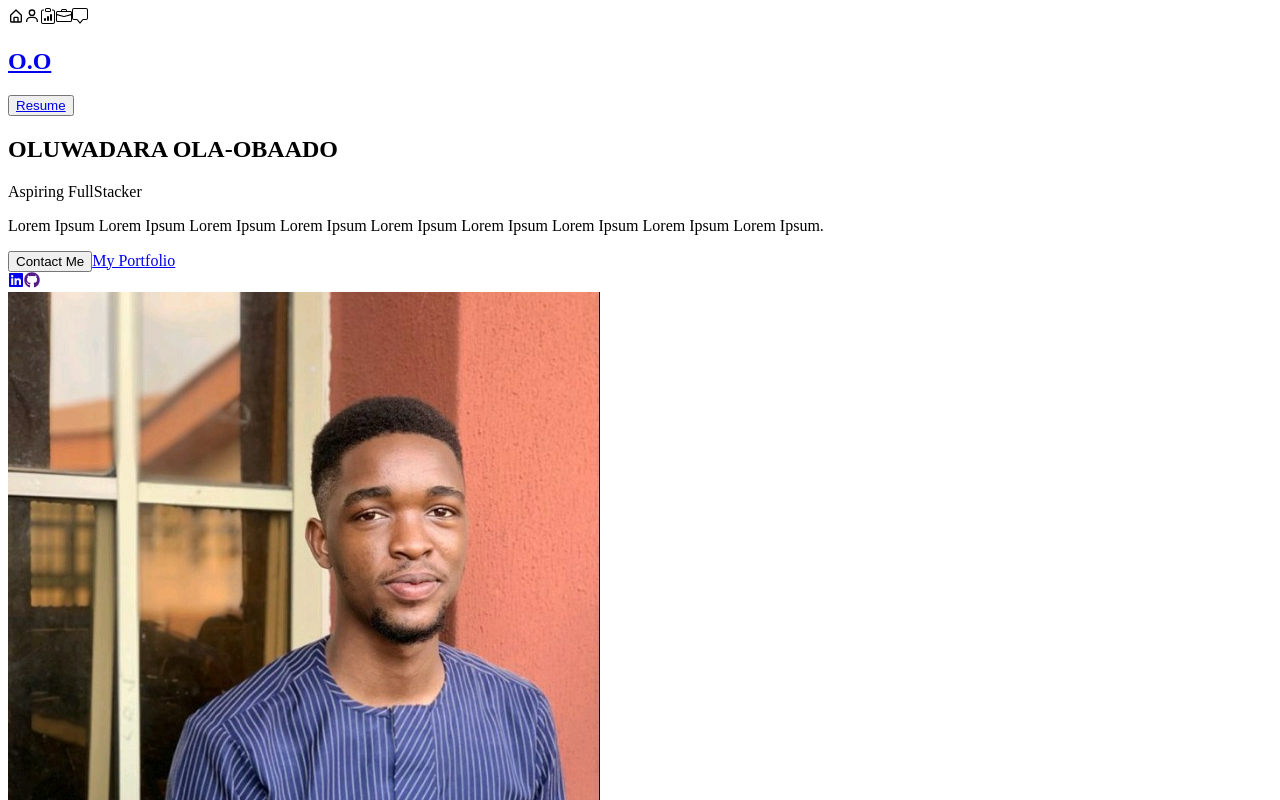
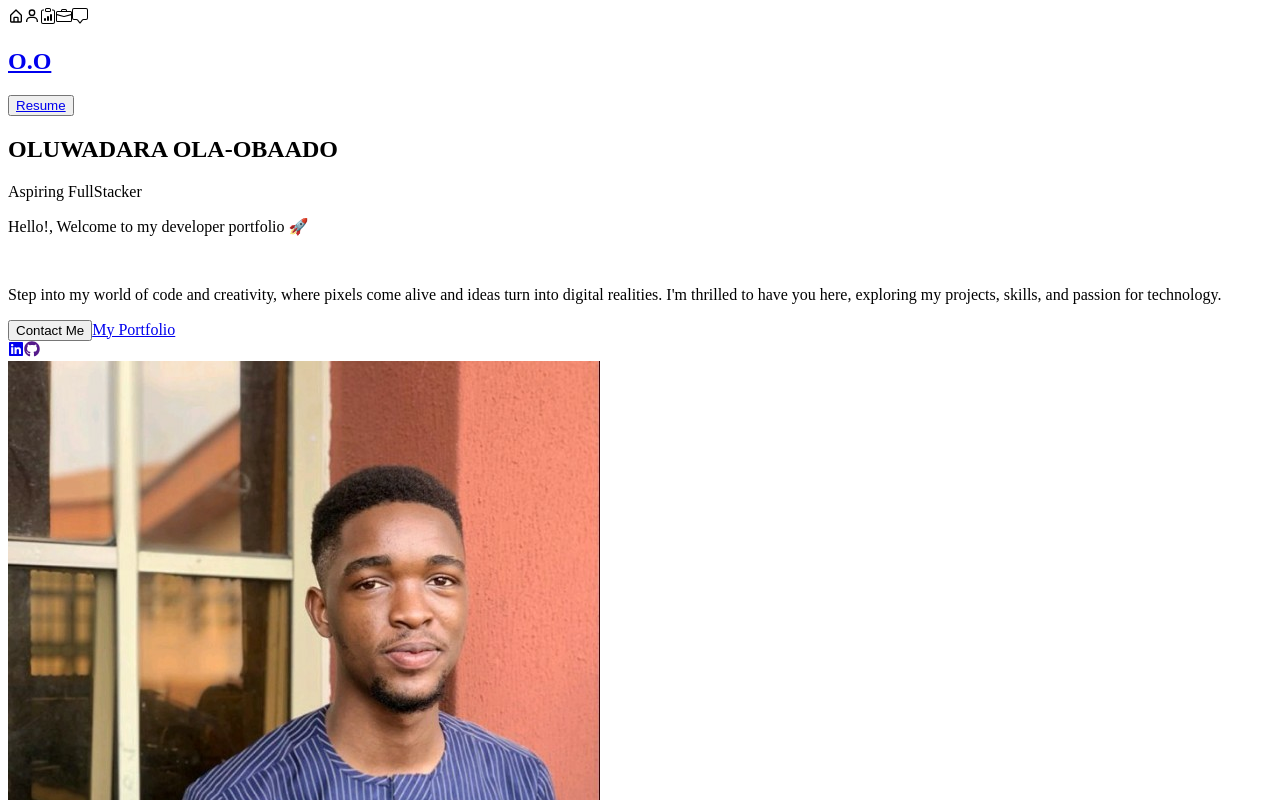
Before and after one commit to Andreyhuey/portfolio, a Next.js app: page / in a window 1280 px wide. Shown: the top 800 px of the page. Built offline with nearby package versions, Linux system fonts and the light colour scheme; a web font is replaced by a local one.

Commit message:
banner component completed

```diff
--- a/src/components/Banner.jsx
+++ b/src/components/Banner.jsx
@@ -27,12 +27,7 @@ export default function Banner() {
               viewport={{ once: false, amount: 0.7 }}
               className="text-[35px] font-bold leading-[0.8] lg:text-[90px] mb-1"
             >
-              OLUWADARA{" "}
-              <span>
-                OLA-OBAADO
-                {/* <i className="italic font-thin text-sm">A.K.A</i>{" "}
-              <b className="text-slate-400">Andreyhuey</b> */}
-              </span>
+              OLUWADARA <span>OLA-OBAADO</span>
             </motion.h1>
             <motion.div
               variants={fadeIn("up", 0.4)}
@@ -61,8 +56,16 @@ export default function Banner() {
               viewport={{ once: false, amount: 0.7 }}
               className="mb-8 max-w-lg mx-auto lg:mx-0 font-semibold"
             >
-              Lorem Ipsum Lorem Ipsum Lorem Ipsum Lorem Ipsum Lorem Ipsum Lorem
-              Ipsum Lorem Ipsum Lorem Ipsum Lorem Ipsum.
+              <p className="my-2">
+                Hello!, Welcome to my developer portfolio 🚀
+              </p>{" "}
+              <br />
+              <p>
+                Step into my world of code and creativity, where pixels come
+                alive and ideas turn into digital realities. I'm thrilled to
+                have you here, exploring my projects, skills, and passion for
+                technology.
+              </p>
             </motion.p>
             <motion.div
               variants={fadeIn("up", 0.6)}
```
